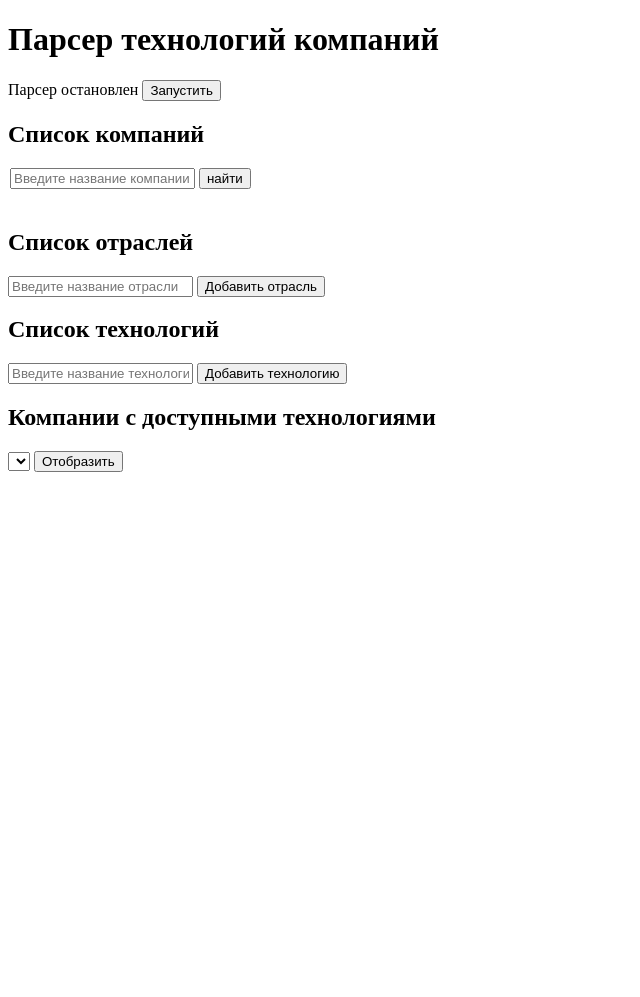
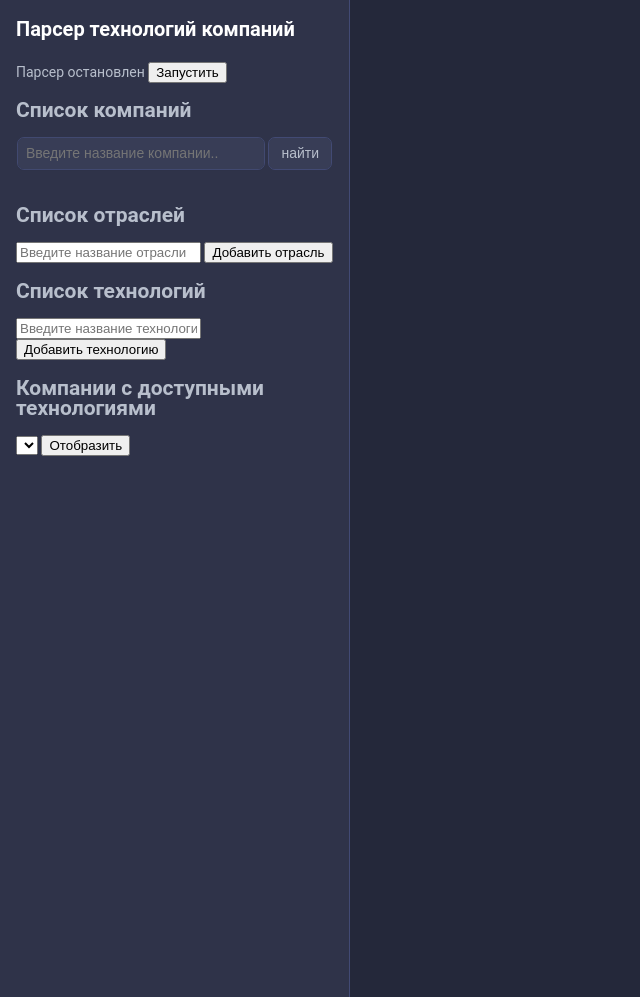
Before and after one commit to MaskedMir/parser_v2.0, a FastAPI app: page /digsearch/ in a window 1280 px wide. Shown: the whole page, without its empty margins (0-640 px from the left). Before the commit the page ends 472 px from the top, so only its background shows below. Run offline with FastAPI, Linux system fonts and the light colour scheme; data that the repository does not hold is empty; parts of the project's set-up code (start-up, migrations or seed data) failed here and were passed over; some libraries are stand-ins or nearby versions.

Commit message:
new branch

```diff
--- a/templates/index.html
+++ b/templates/index.html
@@ -51,16 +51,232 @@
     border: none;
     position: relative;
     padding: 0;
+    display: flex;
+    gap: 5px;
 }
+
+html {
+    box-sizing: border-box;
+    }
+
+    .page {
+        padding: 0;
+        margin: 0;
+        background-color: #24283A;
+        font-family: 'Roboto', sans-serif;
+        font-size: 14px;
+        font-style: normal;
+        font-weight: 400;
+        line-height: 20px;
+        color: #B8BFCC;
+        box-sizing: border-box;
+    }
+
+    body, html {
+        height: 100vh;
+    }
+
+    /*Header*/
+
+    .header {
+        display: flex;
+        background-color: #2F3349;
+        border-bottom: 1px solid #424A74;
+    }
+
+    .header__logo {
+        padding: 9px 26px 9px 16px;
+    }
+
+    .header__name {
+        padding: 0;
+        margin: 0;
+        color: #E6E6E6;
+    }
+
+    .header__version {
+        padding: 0;
+        margin: 0;
+        color: #999999;
+        font-size: 12.5px;
+        font-style: normal;
+        font-weight: 400;
+        line-height: 100%;
+        text-align: right;
+    }
+
+    .nav__list {
+        padding: 0;
+        margin: 0;
+        display: flex;
+    }
+
+    .nav__item {
+        list-style: none;
+    }
+
+    .nav__link {
+        text-decoration: none;
+        color: #FFF;
+        display: block;
+        padding: 16px;
+    }
+
+    .nav__link:hover, .nav__link:focus {
+        background-color: #383D56;
+        outline: none;
+    }
+
+    .nav__link--active {
+        background-color: #EA5355;
+    }
+
+    .nav__link--active:hover, .nav__link--active:focus  {
+        background-color: #EA5355;
+    }
+
+    /* Main */
+    .main {
+        display: grid;
+        grid-template-columns: 350px 1111px 399px;
+        grid-template-rows: 907px 50px;
+        gap: 20px;
+    }
+
+    .options {
+        grid-row: 1/4;
+        padding: 16px;
+        background-color: #2F3349;
+        border-right: 1px solid #424A74;
+    }
+
+    .options__title {
+        font-size: 20px;
+        line-height: 26px;
+        color: #FFFFFF;
+        padding: 0;
+        margin: 0;
+        margin-bottom: 20px;
+    }
+
+    .search-input {
+        width: 100%;
+        border: 0;
+        background-color: #383D56;
+        outline: 1px solid #414970;
+        border-radius: 6px;
+        box-shadow: 0px 1px 2px 0px rgba(16, 24, 40, 0.05);
+        padding: 7.5px 8px;
+        font-size: 14px;
+        font-style: normal;
+        font-weight: 400;
+        line-height: 14px;
+        color: #B8BFCC;
+    }
+
+    .setting__list {
+        margin: 0;
+        padding: 0;
+        max-height: 402px;
+        overflow: auto;
+        margin-bottom: 36px;
+    }
+
+    .setting__item {
+        display: flex;
+        justify-content: space-between;
+        align-items: center;
+        padding: 6px 16px 6px 8px;
+        border-bottom: 1px solid #414970;
+    }
+
+    .label {
+        display: flex;
+        gap: 0 20px;
+        width: 100%;
+        justify-content: start;
+    }
+
+    .label__mask {
+        display: block;
+        width: 16px;
+        height: 16px;
+        outline: 1px solid #414970;
+        background-color: #B8BFCC;
+        position: relative;
+        border-radius: 3px;
+    }
+
+    .label__name {
+        margin-right: auto;
+    }
+
+    .label__checkbox[type="checkbox"]:checked + .label__mask::before {
+        content: "";
+        position: absolute;
+        background-image: url("assets/icon/checkbox.svg");
+        background-repeat: no-repeat;
+        width: 100%;
+        height: 100%;
+        top: 50%;
+        left: 50%;
+        transform: translate(-50%, -50%);
+    }
+
+    .visually-hidden {
+        position: absolute;
+        width: 1px;
+        height: 1px;
+        margin: -1px;
+        border: 0;
+        padding: 0;
+        white-space: nowrap;
+        clip-path: inset(100%);
+        clip: rect(0 0 0 0);
+        overflow: hidden;
+    }
+
+    .list-of-companies__btn {
+        flex-basis: 80px;
+        color: #B8BFCC;
+        display: flex;
+        align-items: center;
+        gap: 8px;
+        cursor: pointer;
+    }
+
+    .btn {
+        border: none;
+        background-color: #383D56;
+        outline: 1px solid #424A74;
+        border-radius: 3px;
+        padding: 8px 12px;
+        font-size: 14px;
+        font-style: normal;
+        font-weight: 500;
+        line-height: 14px;
+        color:#B8BFCC;
+        border-radius: 6px
+;
+    }
+
+    .delete {
+        text-decoration: none;
+        justify-self: end;
+    }
+    /* Main */
+
+
     </style>
-
     <meta charset="UTF-8">
     <meta http-equiv="X-UA-Compatible" content="IE=edge">
     <meta name="viewport" content="width=device-width, initial-scale=1.0">
     <title>Парсер технологий компаний</title>
 </head>
-<body>
-<h1>Парсер технологий компаний</h1>
+<body class="page">
+<main class="content__main main">
+    <section class="main__options options">
+        <h1 class="options__title">Парсер технологий компаний</h1>
 <form action="/digsearch/toggle_parser" method="post">
     <a id="parser-status">Парсер остановлен</a>
     <button id="parser-button" type="submit">Запустить</button>
@@ -73,11 +289,10 @@
         <input type="text" id="searchInput"  autocomplete="off"
            name="company_name" class="search-input" placeholder="Введите название компании..">
         <div id="autocomplete-list"></div>
-        <button type="submit" onclick="searchEmployees()">найти</button>
-        <div id="search-results"></div>
+        <button type="submit" onclick="searchEmployees()" class="btn">найти</button>
     </fieldset>
 </form>
-<ul id="company-list">
+<ul id="company-list" class="setting__list">
     {% for item in search_list %}
     <li>
         {{ item.company_name }}
@@ -152,6 +367,9 @@
     </tbody>
 </table>
 {% endif %}
+    </section>
+</main>
+
 
 <script>
 
@@ -257,8 +475,19 @@
         companyList.innerHTML = "";
 
         data.forEach(item => {
+            const label = document.createElement('label');
+            label.className = 'setting__item_label label';
             const listItem = document.createElement('li');
-            listItem.innerHTML = item.company_name;
+            listItem.className = 'setting__item';
+            const labelChackbox = document.createElement('input');
+            labelChackbox.className = 'label__checkbox visually-hidden';
+            labelChackbox.type = 'checkbox';
+            const labelMask = document.createElement('span');
+            labelMask.className = 'label__mask';
+            const labelName = document.createElement('span');
+            labelName.className = 'label__name';
+            labelName.innerHTML = item.company_name;
+
 
             const statuses = JSON.parse(item.parser_statuses) || {};
 
@@ -289,11 +518,16 @@
             }
 
             const deleteLink = document.createElement('a');
+            deleteLink.className = 'delete'
             deleteLink.href = `/digsearch/delete_company/${item.id}`;
             deleteLink.textContent = ' Удалить';
-            listItem.appendChild(deleteLink);
 
             companyList.appendChild(listItem);
+            listItem.appendChild(label);
+            label.appendChild(labelChackbox);
+            label.appendChild(labelMask);
+            label.appendChild(labelName);
+            label.appendChild(deleteLink);
         });
     }
 
```
Lines whose indentation alone changed are shown as unchanged.
